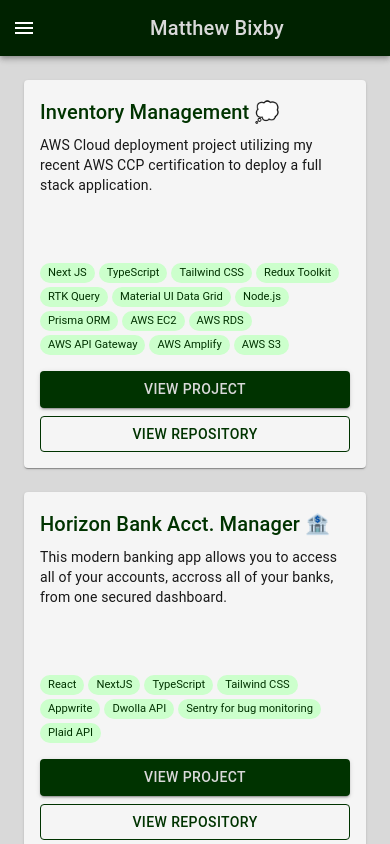
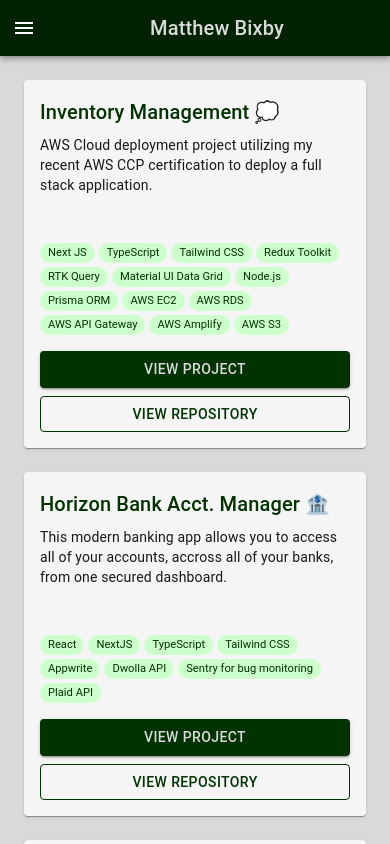
Before and after one commit to mattbixby123/bixbyPortfolio, a React (Vite) app: page /portfolio in a window 390 px wide. Shown: the top 844 px of the page. Built offline with nearby package versions, Linux system fonts and the light colour scheme.

Commit message:
updated the portfolio ProjectCard.jsx components to allow for expanding descriptions on hover. as well as on mobile the description is always shown in full since its in a scroll format it wont be troublesome to the eye.

```diff
--- a/src/client/components/Home.jsx
+++ b/src/client/components/Home.jsx
@@ -46,27 +46,26 @@
               Matthew Bixby
             </Typography>
             <Typography variant="h6" gutterBottom sx={{ color: '#181818' }}>
-              Full Stack Web Developer
+              Full Stack Software Engineer
             </Typography>
             <Typography variant="body1" paragraph>
-              Hello there 👋 ... I'm deeply passionate about full-stack web development. I view it as the cornerstone of the future and continuously strive to enhance my skills in this field. With an inherent love for learning, coupled with a natural aptitude for visualization and problem-solving, I pride myself on being an exceptionally fast learner.
+              Hello there 👋 ... I'm deeply passionate about full-stack software development and engineering. I view it as the cornerstone of the future and continuously strive to enhance my skills in this field. With an inherent love for learning, coupled with a natural aptitude for visualization and problem-solving, I pride myself on being an exceptionally fast learner.
             </Typography>
             <Typography variant="body1" gutterBottom sx={{ fontWeight: 'bold', color: '#181818' }}>
               CONTINUOUS LEARNING
             </Typography>
-            <ul>
-
+            {/* <ul> */}
             <Typography variant="body1">
               ➤ Completed J.P. Morgan Software Engineering Virtual Experience on Forage, gaining hands-on experience with financial technology.
               <br />
-                ➤ Self-taught TypeScript in two weeks to enhance Horizon Bank project.
+              ➤ Self-taught TypeScript in two weeks to enhance Horizon Bank Management project.
               <br />
-                {/* ➤ Actively participating in Capital One case interview workshops to prepare for the hiring process.
-                <br /> */}
+              ➤ Daily algorithm practice on leetcode to strengthen and fortify my DSA/analytical knowledge
+              <br />
               ➤ In October I passed the AWS Certified Cloud Practitioner Exam (CLP-CO2)
               <br />
             </Typography>
-            </ul>
+            {/* </ul> */}
           </Grid>
         </Grid>
 
--- a/src/client/components/ProjectCard.jsx
+++ b/src/client/components/ProjectCard.jsx
@@ -1,7 +1,20 @@
-import React from 'react';
-import { Card, CardContent, Typography, Chip, Button, Box } from '@mui/material';
+import React, { useState } from 'react';
+import { Card, CardContent, Typography, Chip, Button, Box, Tooltip, useMediaQuery, useTheme } from '@mui/material';
 
-const ProjectCard = ({ title, description, technologies, emoji, link, code }) => (
+const ProjectCard = ({ title, description, technologies, emoji, link, code }) => {
+  const [showFullDescription, setShowFullDescription] = useState(false);
+  const theme = useTheme();
+  const isMobile = useMediaQuery(theme.breakpoints.down('sm'));
+
+  const handleDescriptionMouseEnter = () => {
+    setShowFullDescription(true);
+  };
+
+  const handleDescriptionMouseLeave = () => {
+    setShowFullDescription(false);
+  };
+
+  return (
     <Card sx={{
       height: '100%',
       display: 'flex',
@@ -14,16 +27,33 @@
         <Typography variant="h6" component="div" gutterBottom color="#003300">
           {title} <span role="img" aria-label={title}>{emoji}</span>
         </Typography>
-      <Typography variant="body2" color="#181818" paragraph sx={{
-        height: '80px',
+        <Tooltip
+          title={description}
+          placement={isMobile ? 'bottom' : 'bottom-start'}
+          open={showFullDescription}
+          disableFocusListener
+          disableHoverListener
+          disableTouchListener
+        >
+          <Typography
+            variant="body2"
+            color="#181818"
+            paragraph
+            onMouseEnter={isMobile ? undefined : handleDescriptionMouseEnter}
+            onMouseLeave={isMobile ? undefined : handleDescriptionMouseLeave}
+            sx={{
+              height: isMobile ? 'auto' : '80px',
               overflow: 'hidden',
               textOverflow: 'ellipsis',
-        display: '-webkit-box',
-        WebkitLineClamp: 3,
-        WebkitBoxOrient: 'vertical'
-      }}>
+              display: isMobile ? 'block' : '-webkit-box',
+              WebkitLineClamp: isMobile ? 'none' : 3,
+              WebkitBoxOrient: 'vertical',
+              cursor: 'default'
+            }}
+          >
             {description}
           </Typography>
+        </Tooltip>
       </CardContent>
       <Box sx={{ p: 2, display: 'flex', flexDirection: 'column', gap: 1 }}>
         <Box sx={{ display: 'flex', flexWrap: 'wrap', gap: 0.5, mb: 1 }}>
@@ -74,5 +104,6 @@
       </Box>
     </Card>
   );
+};
 
 export default ProjectCard;
```
Lines whose indentation alone changed are shown as unchanged.
